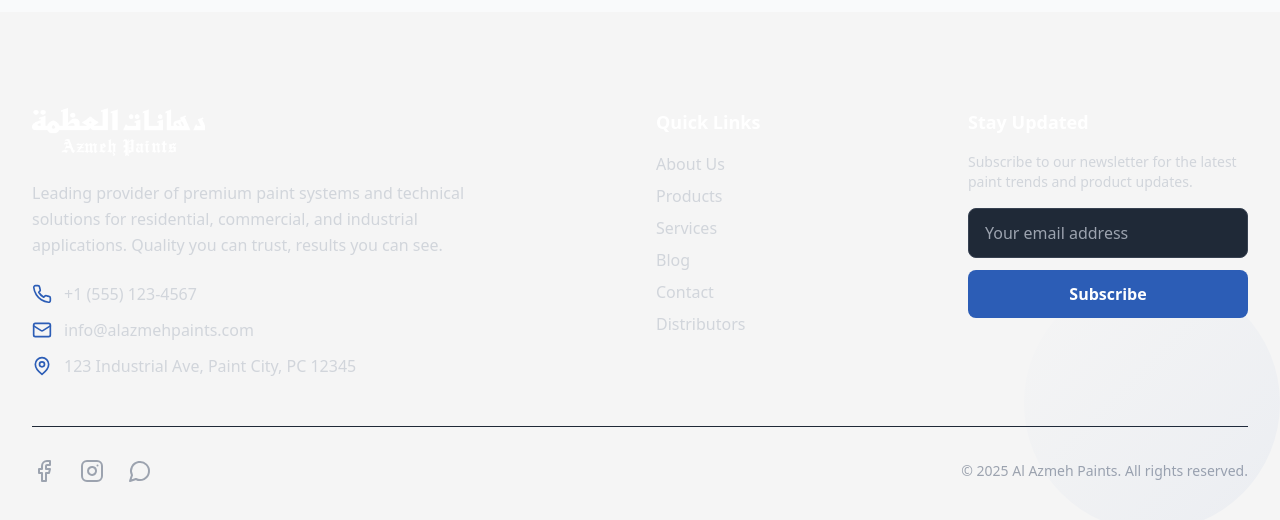
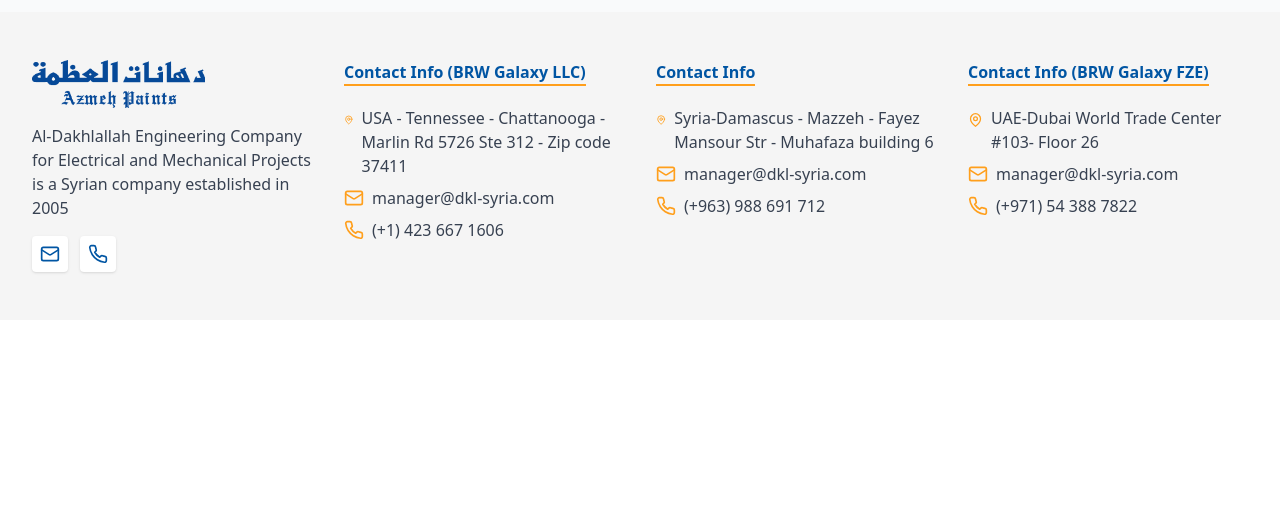
Before and after one commit to AzmehAh/azmeh-web, a React (Vite) app: page /troubleshooting/1 in a window 1280 px wide. Shown: the part 788-1308 px from the top of the page. After the commit the page ends 1108 px from the top, so only its background shows below. Built offline with nearby package versions, Linux system fonts and the light colour scheme.

Commit message:
Updated Footer.tsx

```diff
--- a/src/components/Footer.tsx
+++ b/src/components/Footer.tsx
@@ -1,118 +1,92 @@
 import React from 'react';
-import { Mail, Phone, MapPin, Facebook, Instagram, MessageCircle } from 'lucide-react';
+import { Mail, Phone, MapPin } from 'lucide-react';
 
 const Footer = () => {
   return (
-    <footer className="relative bg-[#f5f5f5] text-white overflow-hidden">
-      {/* Curved Top */}
-      <div className="absolute top-0 left-0 right-0">
+    <footer className="bg-[#f5f5f5] text-[#0055a3] py-12">
+      <div className="max-w-7xl mx-auto px-4 sm:px-6 lg:px-8">
+        <div className="grid grid-cols-1 md:grid-cols-4 gap-8">
 
-      </div>
-
-      <div className="relative pt-24 pb-12">
-        <div className="max-w-7xl mx-auto px-4 sm:px-6 lg:px-8">
-          <div className="grid grid-cols-1 md:grid-cols-2 lg:grid-cols-4 gap-8 mb-12">
-            {/* Company Info */}
-            <div className="lg:col-span-2">
-              <div className="mb-6">
-                <div className="lg:col-span-2 flex items-center justify-start mb-6">
+          {/* Company Info */}
+          <div>
+            <div className="flex items-center mb-4">
               <img
                 src="/images/Azmeh-Paints-Logo.png"
-                alt="AL AZMEH PAINTS"
-                className="h-12 w-auto filter brightness-0 invert"
+                alt="DKL Engineering"
+                className="h-12 w-auto"
               />
             </div>
-                <p className="text-gray-300 leading-relaxed max-w-md">
-                  Leading provider of premium paint systems and technical solutions for residential, commercial, and industrial applications. Quality you can trust, results you can see.
-                </p>
-              </div>
-
-              <div className="space-y-3">
-                <div className="flex items-center space-x-3">
-                  <Phone className="w-5 h-5 text-[#2C5DB6]" />
-                  <span className="text-gray-300">+1 (555) 123-4567</span>
-                </div>
-                <div className="flex items-center space-x-3">
-                  <Mail className="w-5 h-5 text-[#2C5DB6]" />
-                  <span className="text-gray-300">info@alazmehpaints.com</span>
-                </div>
-                <div className="flex items-center space-x-3">
-                  <MapPin className="w-5 h-5 text-[#2C5DB6]" />
-                  <span className="text-gray-300">123 Industrial Ave, Paint City, PC 12345</span>
-                </div>
-              </div>
-            </div>
-
-            {/* Quick Links */}
-            <div>
-              <h4 className="text-lg font-semibold mb-4">Quick Links</h4>
-              <ul className="space-y-2">
-                <li><a href="#about" className="text-gray-300 hover:text-white transition-colors duration-200">About Us</a></li>
-                <li><a href="#products" className="text-gray-300 hover:text-white transition-colors duration-200">Products</a></li>
-                <li><a href="#services" className="text-gray-300 hover:text-white transition-colors duration-200">Services</a></li>
-                <li><a href="#blog" className="text-gray-300 hover:text-white transition-colors duration-200">Blog</a></li>
-                <li><a href="#contact" className="text-gray-300 hover:text-white transition-colors duration-200">Contact</a></li>
-                <li><a href="#distributors" className="text-gray-300 hover:text-white transition-colors duration-200">Distributors</a></li>
-              </ul>
-            </div>
-
-            {/* Newsletter */}
-            <div>
-              <h4 className="text-lg font-semibold mb-4">Stay Updated</h4>
-              <p className="text-gray-300 text-sm mb-4">
-                Subscribe to our newsletter for the latest paint trends and product updates.
-              </p>
-              <form className="space-y-3">
-                <input
-                  type="email"
-                  placeholder="Your email address"
-                  className="w-full px-4 py-3 bg-gray-800 border border-gray-700 rounded-lg focus:outline-none focus:border-[#2C5DB6] text-white placeholder-gray-400"
-                />
-                <button
-                  type="submit"
-                  className="w-full bg-[#2C5DB6] text-white px-4 py-3 rounded-lg hover:bg-blue-700 transition-colors duration-200 font-semibold"
-                >
-                  Subscribe
-                </button>
-              </form>
+            <p className="text-gray-700 mb-4 max-w-xs">
+              Al-Dakhlallah Engineering Company for Electrical and Mechanical Projects is a Syrian company established in 2005
+            </p>
+            <div className="flex space-x-3">
+              <button className="p-2 bg-white rounded shadow hover:bg-gray-100">
+                <Mail className="w-5 h-5 text-[#0055a3]" />
+              </button>
+              <button className="p-2 bg-white rounded shadow hover:bg-gray-100">
+                <Phone className="w-5 h-5 text-[#0055a3]" />
+              </button>
             </div>
           </div>
 
-          {/* Social Media & Copyright */}
-          <div className="border-t border-gray-800 pt-8">
-            <div className="flex flex-col md:flex-row items-center justify-between">
-              <div className="flex items-center space-x-6 mb-4 md:mb-0">
-                <a
-                  href="#"
-                  className="text-gray-400 hover:text-white transition-colors duration-200 group"
-                >
-                  <Facebook className="w-6 h-6 group-hover:scale-110 transition-transform duration-200" />
-                </a>
-                <a
-                  href="#"
-                  className="text-gray-400 hover:text-white transition-colors duration-200 group"
-                >
-                  <Instagram className="w-6 h-6 group-hover:scale-110 transition-transform duration-200" />
-                </a>
-                <a
-                  href="#"
-                  className="text-gray-400 hover:text-white transition-colors duration-200 group"
-                >
-                  <MessageCircle className="w-6 h-6 group-hover:scale-110 transition-transform duration-200" />
-                </a>
+          {/* BRW Galaxy LLC */}
+          <div>
+            <h4 className="font-semibold mb-3 border-b-2 border-[#ff9f1c] inline-block">Contact Info (BRW Galaxy LLC)</h4>
+            <div className="space-y-2 mt-2 text-gray-700">
+              <div className="flex items-start space-x-2">
+                <MapPin className="w-5 h-5 mt-1 text-[#ff9f1c]" />
+                <span>USA - Tennessee - Chattanooga - Marlin Rd 5726 Ste 312 - Zip code 37411</span>
               </div>
-
-              <div className="text-gray-400 text-sm">
-                © 2025 Al Azmeh Paints. All rights reserved.
+              <div className="flex items-center space-x-2">
+                <Mail className="w-5 h-5 text-[#ff9f1c]" />
+                <span>manager@dkl-syria.com</span>
+              </div>
+              <div className="flex items-center space-x-2">
+                <Phone className="w-5 h-5 text-[#ff9f1c]" />
+                <span>(+1) 423 667 1606</span>
               </div>
             </div>
           </div>
+
+          {/* Syria Branch */}
+          <div>
+            <h4 className="font-semibold mb-3 border-b-2 border-[#ff9f1c] inline-block">Contact Info</h4>
+            <div className="space-y-2 mt-2 text-gray-700">
+              <div className="flex items-start space-x-2">
+                <MapPin className="w-5 h-5 mt-1 text-[#ff9f1c]" />
+                <span>Syria-Damascus - Mazzeh - Fayez Mansour Str - Muhafaza building 6</span>
+              </div>
+              <div className="flex items-center space-x-2">
+                <Mail className="w-5 h-5 text-[#ff9f1c]" />
+                <span>manager@dkl-syria.com</span>
+              </div>
+              <div className="flex items-center space-x-2">
+                <Phone className="w-5 h-5 text-[#ff9f1c]" />
+                <span>(+963) 988 691 712</span>
+              </div>
+            </div>
+          </div>
+
+          {/* BRW Galaxy FZE */}
+          <div>
+            <h4 className="font-semibold mb-3 border-b-2 border-[#ff9f1c] inline-block">Contact Info (BRW Galaxy FZE)</h4>
+            <div className="space-y-2 mt-2 text-gray-700">
+              <div className="flex items-start space-x-2">
+                <MapPin className="w-5 h-5 mt-1 text-[#ff9f1c]" />
+                <span>UAE-Dubai World Trade Center #103- Floor 26</span>
+              </div>
+              <div className="flex items-center space-x-2">
+                <Mail className="w-5 h-5 text-[#ff9f1c]" />
+                <span>manager@dkl-syria.com</span>
+              </div>
+              <div className="flex items-center space-x-2">
+                <Phone className="w-5 h-5 text-[#ff9f1c]" />
+                <span>(+971) 54 388 7822</span>
+              </div>
+            </div>
+          </div>
+
         </div>
-      </div>
-
-      {/* Decorative Elements */}
-      <div className="absolute bottom-0 right-0 w-64 h-64 opacity-5">
-        <div className="w-full h-full bg-gradient-to-tl from-[#2C5DB6] to-transparent rounded-full"></div>
       </div>
     </footer>
   );
```
